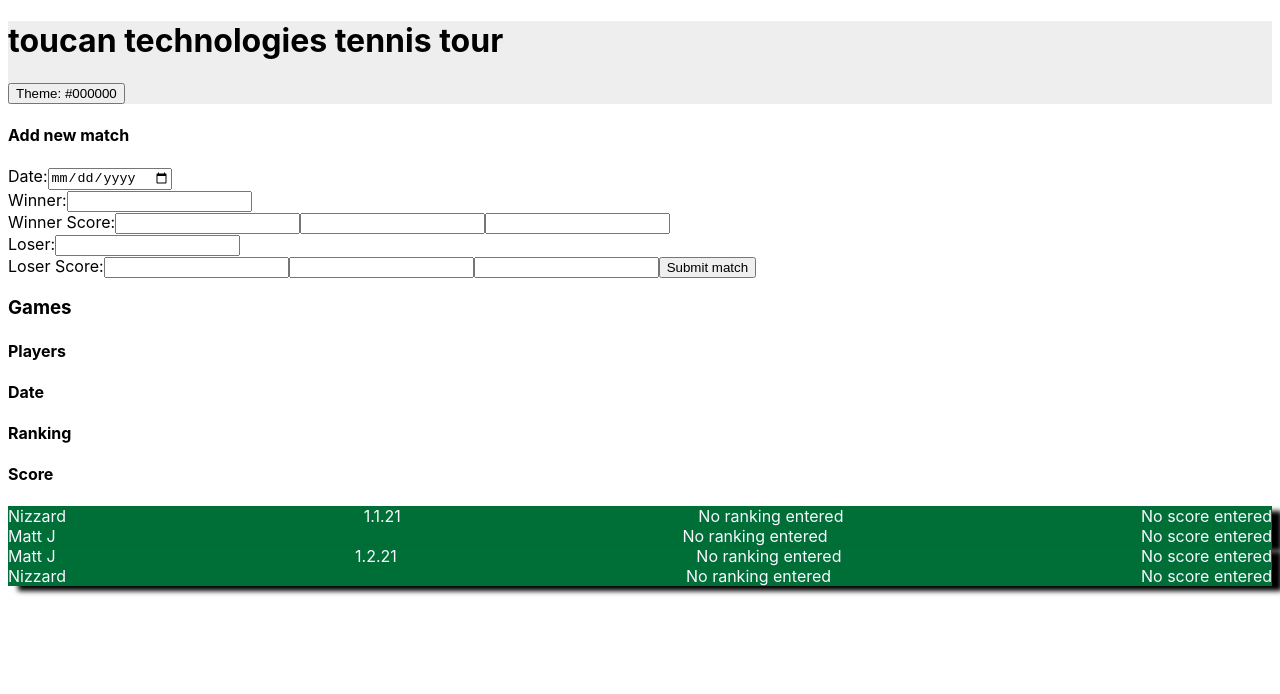
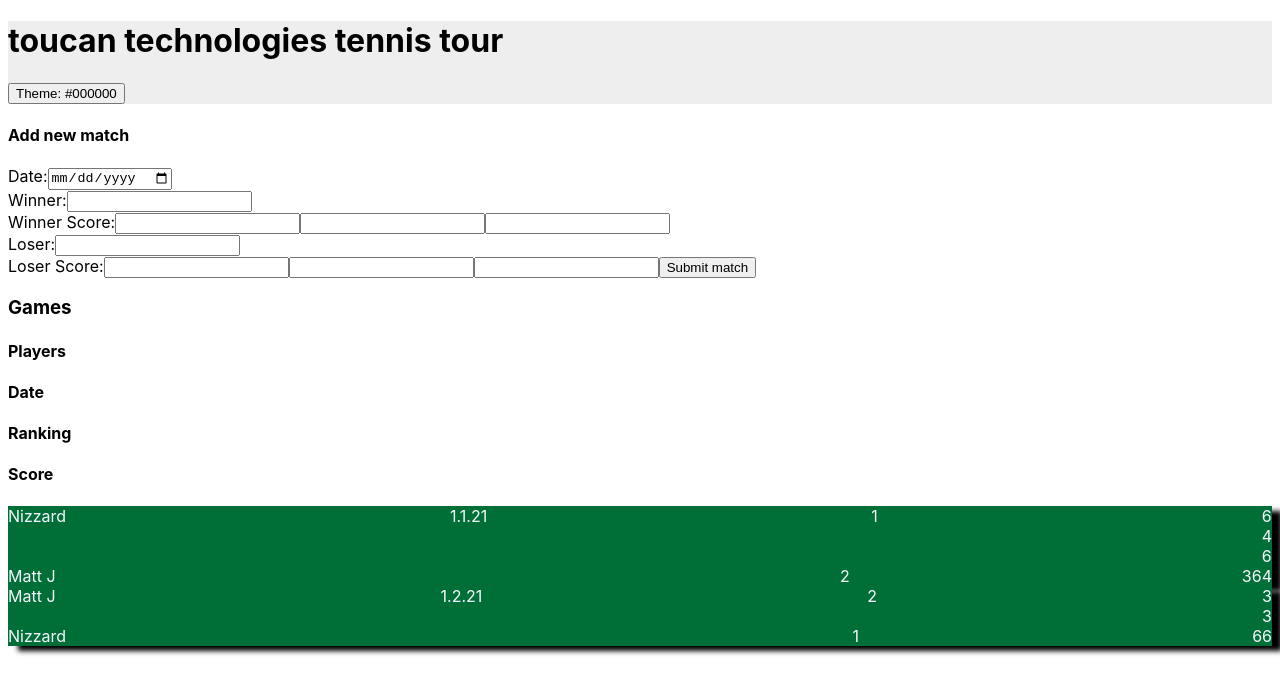
Before and after one commit to alstonwhite/tennis-ladder-arch, a React (Create React App) app: page / in a window 1280 px wide. Shown: the top 694 px of the page. Built offline with nearby package versions, Linux system fonts and the light colour scheme.

Commit message:
Matches displays pulls in proper fields

```diff
--- a/src/App.js
+++ b/src/App.js
@@ -6,11 +6,12 @@ import Header from './components/Header'
 import MatchesDisplay from './components/MatchesDisplay'
 import AddMatchForm from './components/AddMatchForm'
 
-import { fetchMatches, postNewMatch } from './testData'
+import { fetchPlayers, fetchMatches, postNewMatch } from './testData'
 
 
 function App() {
 
+  const [players, setPlayers] = useState(null);
   const [matches, setMatches] = useState(null);
 
   const addNewMatch = ({date, winner, loser, winnerScore, loserScore}) => {
@@ -19,6 +20,7 @@ function App() {
   }
 
   useEffect(() => {
+    fetchPlayers().then(response => setPlayers(response))
     fetchMatches().then(response => setMatches(response))
   },[])
 
@@ -27,7 +29,7 @@ function App() {
       <ThemeProvider>
         <Header/>
         <AddMatchForm addMatch={addNewMatch}/>
-        <MatchesDisplay matches={matches}/>
+        <MatchesDisplay matches={matches} players={players}/>
       </ThemeProvider>
     </div>
   );
--- a/src/components/MatchesDisplay.js
+++ b/src/components/MatchesDisplay.js
@@ -3,7 +3,7 @@ import React, { useState, useEffect } from 'react'
 import { fetchMatches } from '../testData'
 
 
-const MatchesDisplay = ({ matches }) => {
+const MatchesDisplay = ({ matches, players }) => {
 
     return (
       <div className="matches-grid">
@@ -17,16 +17,22 @@ const MatchesDisplay = ({ matches }) => {
         {matches ? matches.sort((p1, p2) => p1.ranking > p2.ranking ? 1 : -1).map(match =>
           <div className="matches-grid__game">
             <div className="matches-grid__player">
-              <div>{match.winner ? match.winner : "No winner entered"}</div>
-              <div>{match.date ? match.date : "No date entered"}</div>
-              <div>{match.winner.rank ? match.winner.rank : "No ranking entered"}</div>
-              <div>{match.winner.score ? match.winner.score : "No score entered"}</div>
+              <div>{match.winner}</div>
+              <div>{match.date}</div>
+              <div>{players.find(player => player.name === match.winner).ranking}</div>
+              <div lassName="score-container">{match.winnerScore.map(score =>
+                <div className="score-item">{score}</div>
+              )}
+              </div>
             </div>
             <div className="matches-grid__player">
               <div>{match.loser ? match.loser : "No winner entered"}</div>
               <div></div>
-              <div>{match.loser.rank ? match.loser.rank : "No ranking entered"}</div>
-              <div>{match.loser.score ? match.loser.score : "No score entered"}</div>
+              <div>{players.find(player => player.name === match.loser).ranking}</div>
+              <div className="score-container">{match.loserScore.map(score =>
+                <div className="score-item">{score}</div>
+              )}
+              </div>
             </div>
           </div>
         ) : <div className="matches-grid__game">No matches added</div>}
--- a/src/index.css
+++ b/src/index.css
@@ -26,3 +26,7 @@
     display: flex;
     justify-content: space-between;
 }
+
+.score-container {
+    display: flex;
+}
--- a/src/testData.js
+++ b/src/testData.js
@@ -43,6 +43,10 @@ export const ladder = {
   ]
 }
 
+export const fetchPlayers = async () => {
+  return ladder.players;
+}
+
 export const fetchMatches = async () => {
   return ladder.matches;
 }
```
